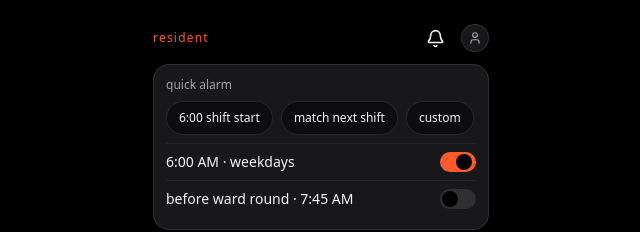
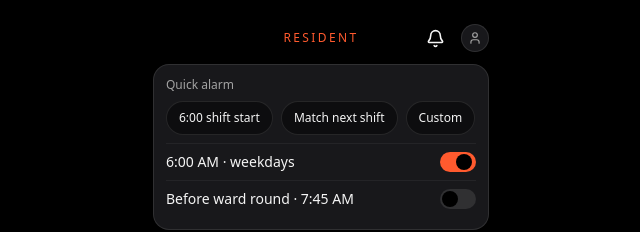
Before and after one commit to alialtaaf009-glitch/resident-, a Next.js app: page / in a window 1280 px wide. Both pictures are taken after a click on the button 754 px from the left and 38 px from the top of the page. Shown: the top 232 px of the page, without its empty margins (319-959 px from the left). Built offline with nearby package versions, Linux system fonts and the light colour scheme.

Commit message:
Update Header.tsx

```diff
--- a/components/Header.tsx
+++ b/components/Header.tsx
@@ -6,7 +6,7 @@ import { Bell, User } from 'lucide-react';
 // to add a real `alarms` table + push notifications.
 const startingAlarms = [
   { label: '6:00 AM \u00b7 weekdays', on: true },
-  { label: 'before ward round \u00b7 7:45 AM', on: false },
+  { label: 'Before ward round \u00b7 7:45 AM', on: false },
 ];
 
 export function Header() {
@@ -15,7 +15,7 @@ export function Header() {
   const [alarms, setAlarms] = useState(startingAlarms);
 
   function quickSet(label: string) {
-    setMessage(`alarm set for ${label}`);
+    setMessage(`Alarm set for ${label}`);
   }
 
   function toggleAlarm(i: number) {
@@ -24,15 +24,20 @@ export function Header() {
 
   return (
     <div className="mb-3">
-      <div className="flex items-center justify-between">
-        <p className="text-xs text-[#ff5a2e] tracking-widest">resident</p>
-        <div className="flex items-center gap-4">
-          <button onClick={() => setOpen(!open)} aria-label="alarms">
+      {/* Three columns of equal width keep the wordmark optically centered
+          no matter how wide the icons on either side get. */}
+      <div className="grid grid-cols-[1fr_auto_1fr] items-center">
+        <div />
+
+        <p className="text-xs text-[#ff5a2e] tracking-[0.2em] uppercase">resident</p>
+
+        <div className="flex items-center gap-4 justify-end">
+          <button onClick={() => setOpen(!open)} aria-label="Alarms">
             <Bell size={19} className="text-neutral-100" />
           </button>
           <button
             className="w-7 h-7 rounded-full bg-[#18181b] border border-white/10 flex items-center justify-center"
-            aria-label="profile"
+            aria-label="Profile"
           >
             <User size={14} className="text-neutral-400" />
           </button>
@@ -41,9 +46,9 @@ export function Header() {
 
       {open && (
         <div className="bg-[#18181b] border border-white/10 rounded-2xl p-3 mt-3">
-          <p className="text-xs text-neutral-400 mb-2">quick alarm</p>
+          <p className="text-xs text-neutral-400 mb-2">Quick alarm</p>
           <div className="flex flex-wrap gap-2 mb-2">
-            {['6:00 shift start', 'match next shift', 'custom'].map((label) => (
+            {['6:00 shift start', 'Match next shift', 'Custom'].map((label) => (
               <button
                 key={label}
                 onClick={() => quickSet(label)}
@@ -59,7 +64,7 @@ export function Header() {
               <span className="text-sm text-neutral-100">{a.label}</span>
               <button
                 onClick={() => toggleAlarm(i)}
-                aria-label={`toggle ${a.label}`}
+                aria-label={`Toggle ${a.label}`}
                 className={`w-9 h-5 rounded-full relative transition-colors ${a.on ? 'bg-[#ff5a2e]' : 'bg-white/10'}`}
               >
                 <span
```
